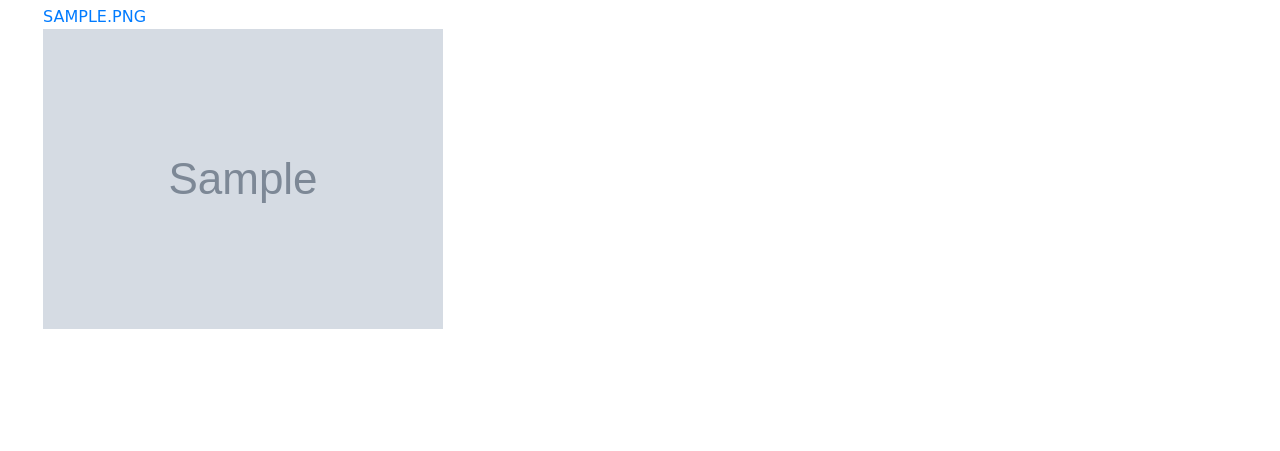
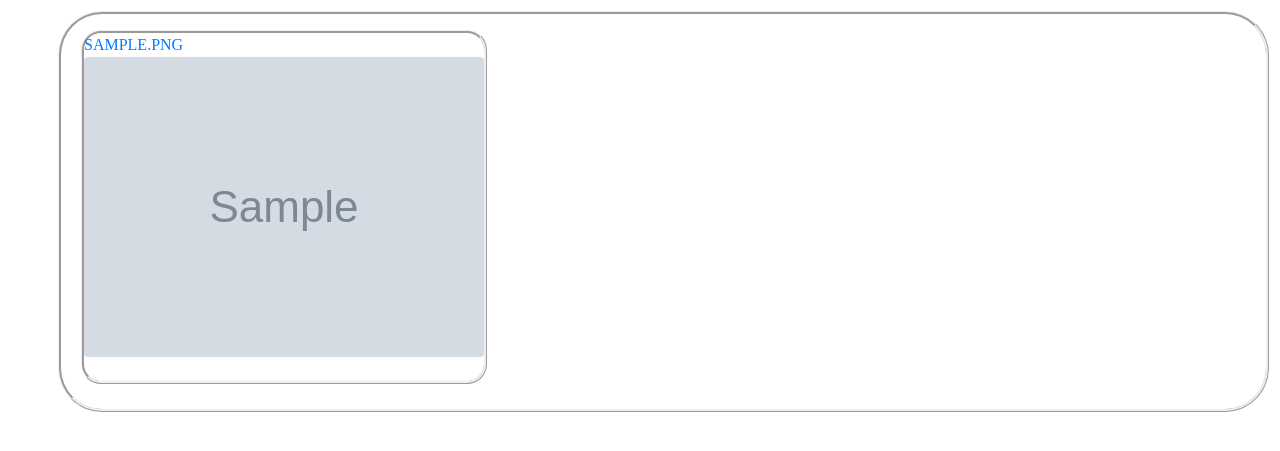
Before and after one commit to evantoh/gallery, a Django app: page / in a window 1280 px wide. Shown: the part 56-507 px from the top of the page. Run offline with Django 3.2, Linux system fonts and the light colour scheme; tables that the repository leaves empty hold one stand-in row (values such as "Sample post"); grey boxes marked "Sample" are stand-in pictures; some libraries are stand-ins or nearby versions.

Commit message:
done with welcome page

```diff
--- a/gallery/photos/static/css/welcome.css
+++ b/gallery/photos/static/css/welcome.css
@@ -1,12 +1,27 @@
 .style-image
 {
     overflow: hidden;
-      margin: 5px;
-      font-family: serif;
+    margin: 11px;
+    font-family: serif;
+    /* vertical-align: middle; */
+    border-style: ridge;
+    border-radius: 44px;
+    margin-left: 58px;
+    padding-top: 1em;
 }
 .container-image
 {
     float: left;
-    margin-left: 3%;
+    margin-left: auto;
     padding-bottom: 2%;
+    border-style: ridge;
+    border-radius: 20px;
+    margin-left: 20px;
+    margin-bottom: 25px;
 }
+.style-inner-image
+{
+width: 100%;
+height: 100%;
+border-radius: 25px;
+}
--- a/gallery/photos/templates/photos/welcome.html
+++ b/gallery/photos/templates/photos/welcome.html
@@ -5,9 +5,9 @@
       {% for image in images %}
     <a href="{% url 'single_photo' image.id %}">
     <div class="container-image">
-      <div class="boxInner">
-          <div class="titleBox" style="font-family: 'Cabin Sketch', cursive">{{image.Image_Name|upper}}</div>
-        <img src="{{image.Image.url}}"  class="img-responsive" class="rounded">
+      <div class="style-inner-image">
+          <div>{{image.Image_Name|upper}}</div>
+        <img src="{{image.Image.url}}"  class="rounded">
 
       </div>
     </div>
```
